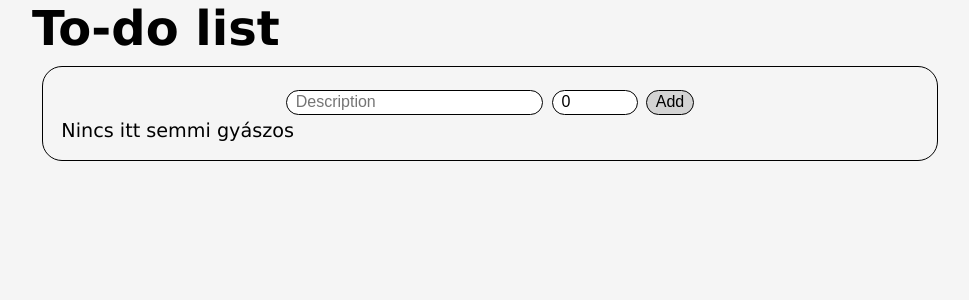
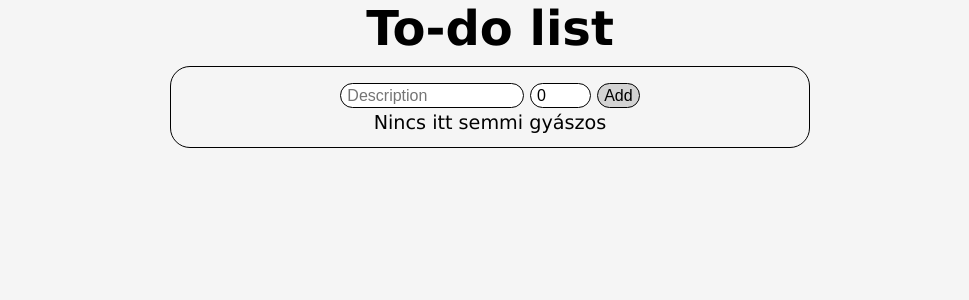
Before and after one commit to Sadrian1999/to-do-angular, an Angular app: page / in a window 1280 px wide. Shown: the top 300 px of the page, without its empty margins (150-1119 px from the left). Built offline with nearby package versions, Linux system fonts and the light colour scheme.

Commit message:
progress in creating a remove item function

```diff
--- a/src/app/app.component.html
+++ b/src/app/app.component.html
@@ -1,10 +1,10 @@
 <h1>To-do list</h1>
 <main>
   <div class="container">
-  <input class="input-style" type="text" id="text-input" placeholder="Description" [(ngModel)]="description">
-  <input class="input-style" type="number" id="number-input" placeholder="Priority" [(ngModel)]="priority">
-  <button class="input-style" (click)="addRecord()">Add</button>
+    <input class="input-style" type="text" id="text-input" placeholder="Description" [(ngModel)]="description">
+    <input class="input-style" type="number" id="number-input" placeholder="Priority" [(ngModel)]="priority">
+    <button class="input-style" (click)="addRecord()">Add</button>
   </div>
-  <app-list [items]="items"></app-list>
+  <app-list [items]="items" (recordRemoved)="onRecordRemoved($event)"></app-list>
 </main>
 <router-outlet></router-outlet>
--- a/src/app/app.component.ts
+++ b/src/app/app.component.ts
@@ -1,4 +1,4 @@
-import { Component } from '@angular/core';
+import { Component, input } from '@angular/core';
 import { RouterOutlet } from '@angular/router';
 import { ListComponent } from "./list/list.component";
 import { FormsModule } from '@angular/forms';
@@ -11,7 +11,7 @@ import { FormsModule } from '@angular/forms';
   styleUrl: './app.component.css'
 })
 export class AppComponent {
-  static id: number = 0;
+  static id: number = 1;
   priority: number = 0;
   description: string = "";
   items: Record[] = [];
@@ -26,6 +26,10 @@ export class AppComponent {
     this.items.push(record);
   }
 
+  onRecordRemoved(items: Record[]){
+    this.items = items;
+  }
+
 }
 export interface Record{
   id: number;
--- a/src/app/list/list.component.css
+++ b/src/app/list/list.component.css
@@ -0,0 +1,12 @@
+.container{
+    display: flex;
+    align-items: center;
+    justify-content: center;
+    border: 1px solid black;
+    border-radius: 30px;
+    margin-top: 1%;
+    box-shadow: 2px 2px 2px 0px rgba(0, 0, 0, 0.75);
+}
+.item {
+    margin: 0.5% 5% 0.5% 5%;
+}
--- a/src/app/list/list.component.ts
+++ b/src/app/list/list.component.ts
@@ -1,4 +1,4 @@
-import { Component, Input } from '@angular/core';
+import { Component, Input, Output, EventEmitter } from '@angular/core';
 import { Record } from '../app.component';
 
 @Component({
@@ -7,15 +7,24 @@ import { Record } from '../app.component';
   imports: [],
   template: `
   @for (item of items; track item.id){
-    <p>
-      {{item.id}}{{item.description}}{{item.priority}}
-    </p>
+    <div class="container">
+      <div class="item">{{item.id}}</div>
+      <div class="item">{{item.description}}</div>
+      <div class="item">{{item.priority}}</div>
+      <button (click)="removeRecord(item.id)">Remove</button>
+  </div>
   }@empty {
-    <p>Nincs itt semmi gyászos</p>
+    <div>Nincs itt semmi gyászos</div>
   }
   `,
   styleUrl: './list.component.css'
 })
 export class ListComponent {
   @Input() items: Record[] = [];
+  @Output() recordRemoved = new EventEmitter<Record[]>();
+
+  removeRecord(id: number){
+    this.items.splice(id - 1, 1);
+    this.recordRemoved.emit(this.items);
+  }
 }
--- a/src/styles.css
+++ b/src/styles.css
@@ -12,6 +12,7 @@ body {
     display: flex;
     justify-content: center;
     align-content: center;
+    text-align: center;
 
 }
 h1{
@@ -21,7 +22,7 @@ main{
     display: flex;
     border: 1px solid black;
     flex-direction: column;
-    width: 70vw;
+    width: 50vw;
     height: 80wh;
     border-radius: 20px;
     margin: 10px;
```
